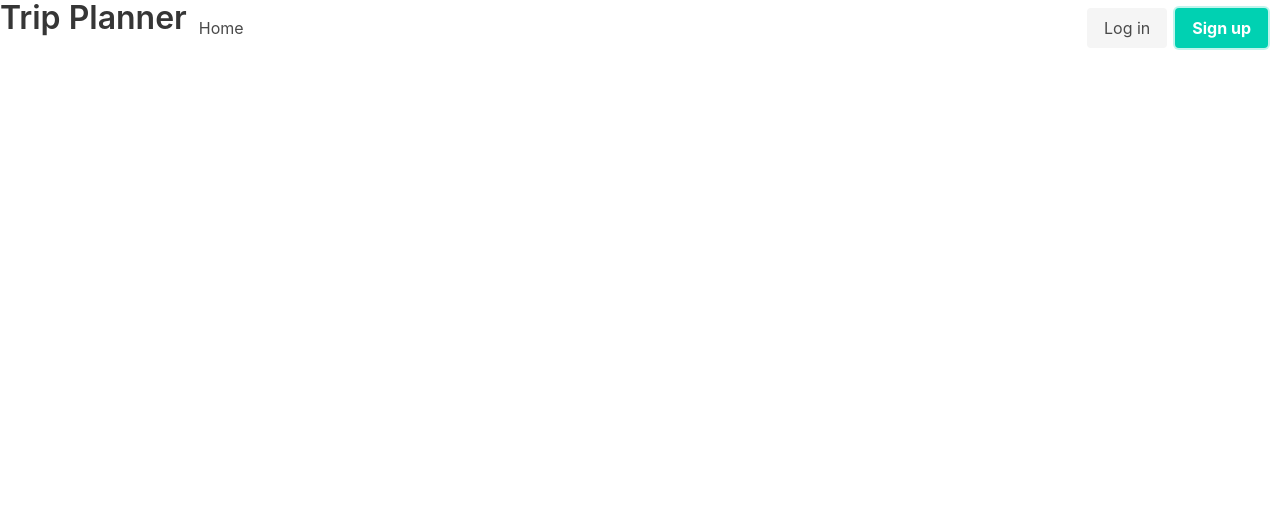
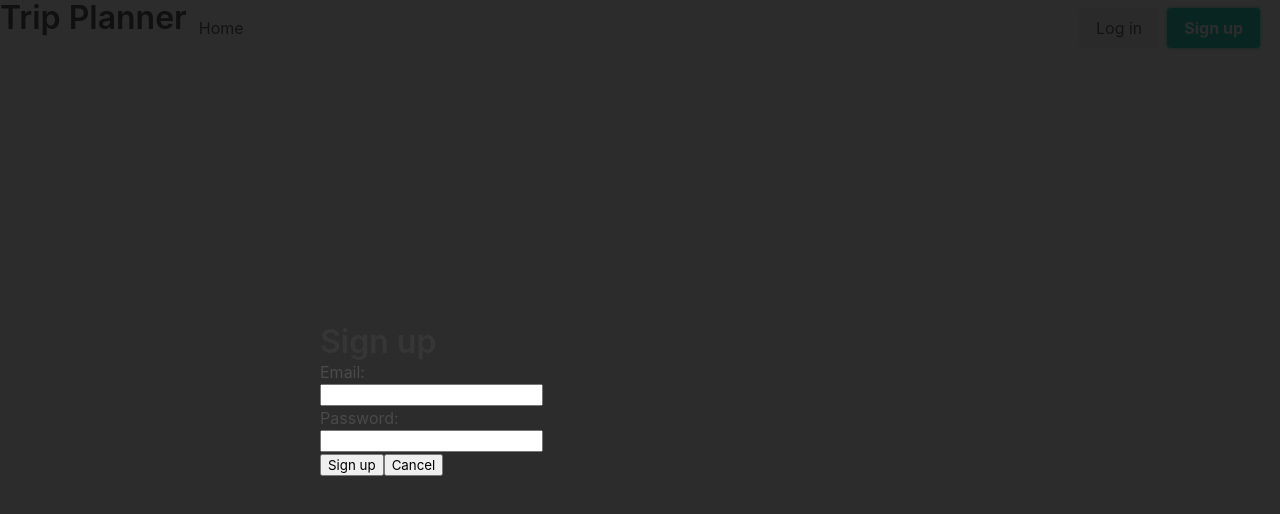
Before and after one commit to hill1635/trip-planner, a React (Create React App) app in the folder client/: page / in a window 1280 px wide. Both pictures are taken after a click on the button "Sign up". Shown: the top 514 px of the page. Built offline with nearby package versions, Linux system fonts and the light colour scheme.

Commit message:
SignUpBox created from LogInBox template.  Imported to SignUpBtn.

```diff
--- a/client/src/components/SignUpBox/index.js
+++ b/client/src/components/SignUpBox/index.js
@@ -0,0 +1,37 @@
+import React, { useState, useEffect } from "react";
+
+function SignUpBox() {
+    const [state, setState] = useState("modal loginModal");
+
+    useEffect(() => {
+      var signup = document.querySelector(".signup");
+      signup.addEventListener("click", () => {
+        setState("modal signupModal is-active");
+      });
+    });
+
+    function close() {
+      setState("modal loginModal");
+    }
+
+    return (
+      <div className={state}>
+        <div className="modal-background"></div>
+        <div className="modal-card signUpBox">
+          <div className="modal-header">
+            <h1 className="title">Sign up</h1>
+          </div>
+          <div className="modal-content">
+            <p>Email:</p>
+            <input type="text"></input>
+            <p>Password:</p>
+            <input type="text"></input>
+            <button className="submit">Sign up</button>
+            <button className="cancelBtn" aria-label="close" onClick={close}>Cancel</button>
+          </div>
+        </div>
+      </div>
+    );
+  }
+
+  export default SignUpBox;
--- a/client/src/components/SignUpBtn/index.js
+++ b/client/src/components/SignUpBtn/index.js
@@ -1,10 +1,14 @@
 import React from "react";
+import SignUpBox from "../SignUpBox";
 
 function SignUpBtn() {
   return (
-    <button to="/signup" className="button is-primary">
-      <strong>Sign up</strong>
-    </button>
+    <div>
+      <button to="/signup" className="button is-primary signup">
+        <strong>Sign up</strong>
+      </button>
+      <SignUpBox/>
+    </div>
   );
 }
 
```
